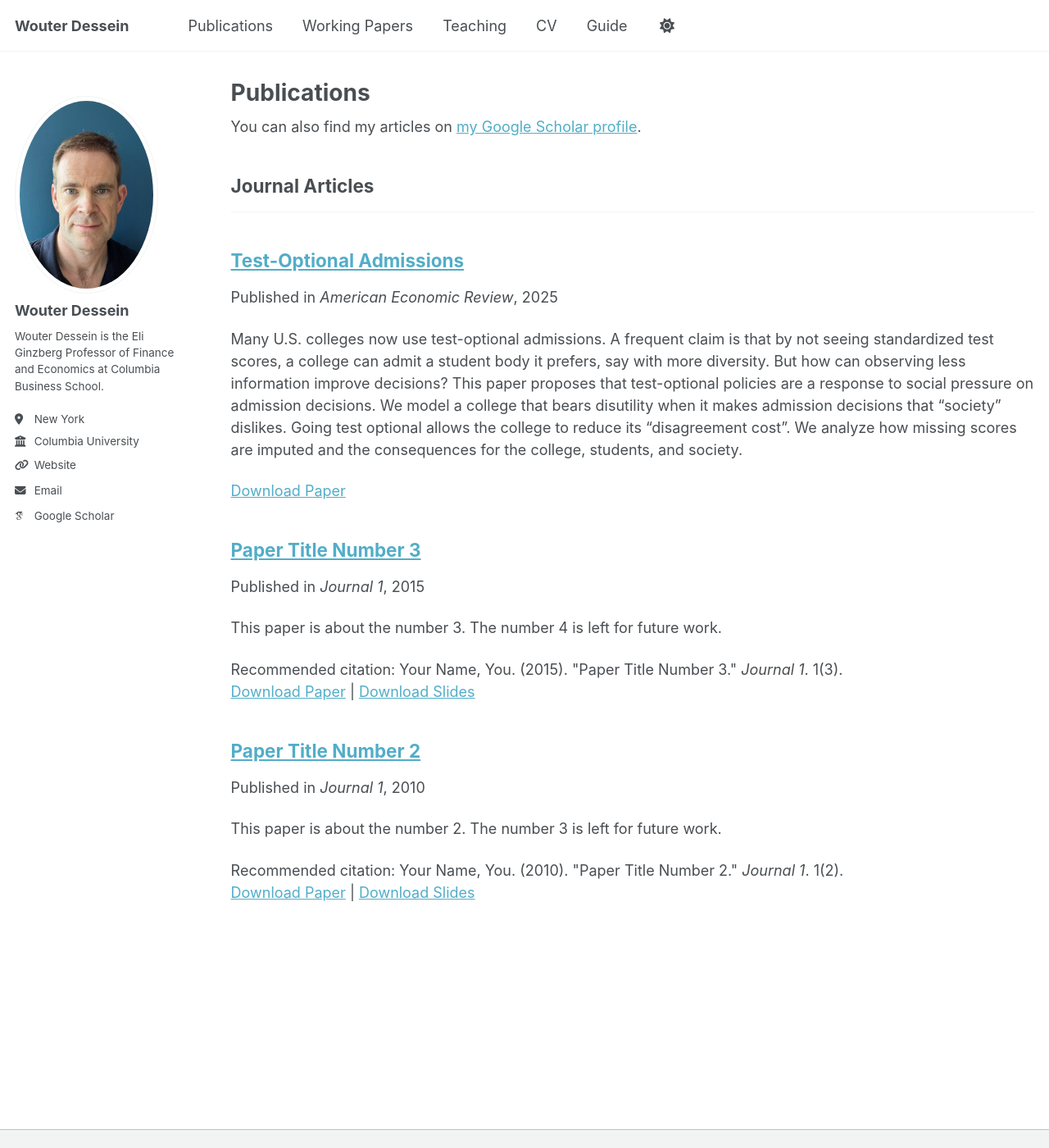
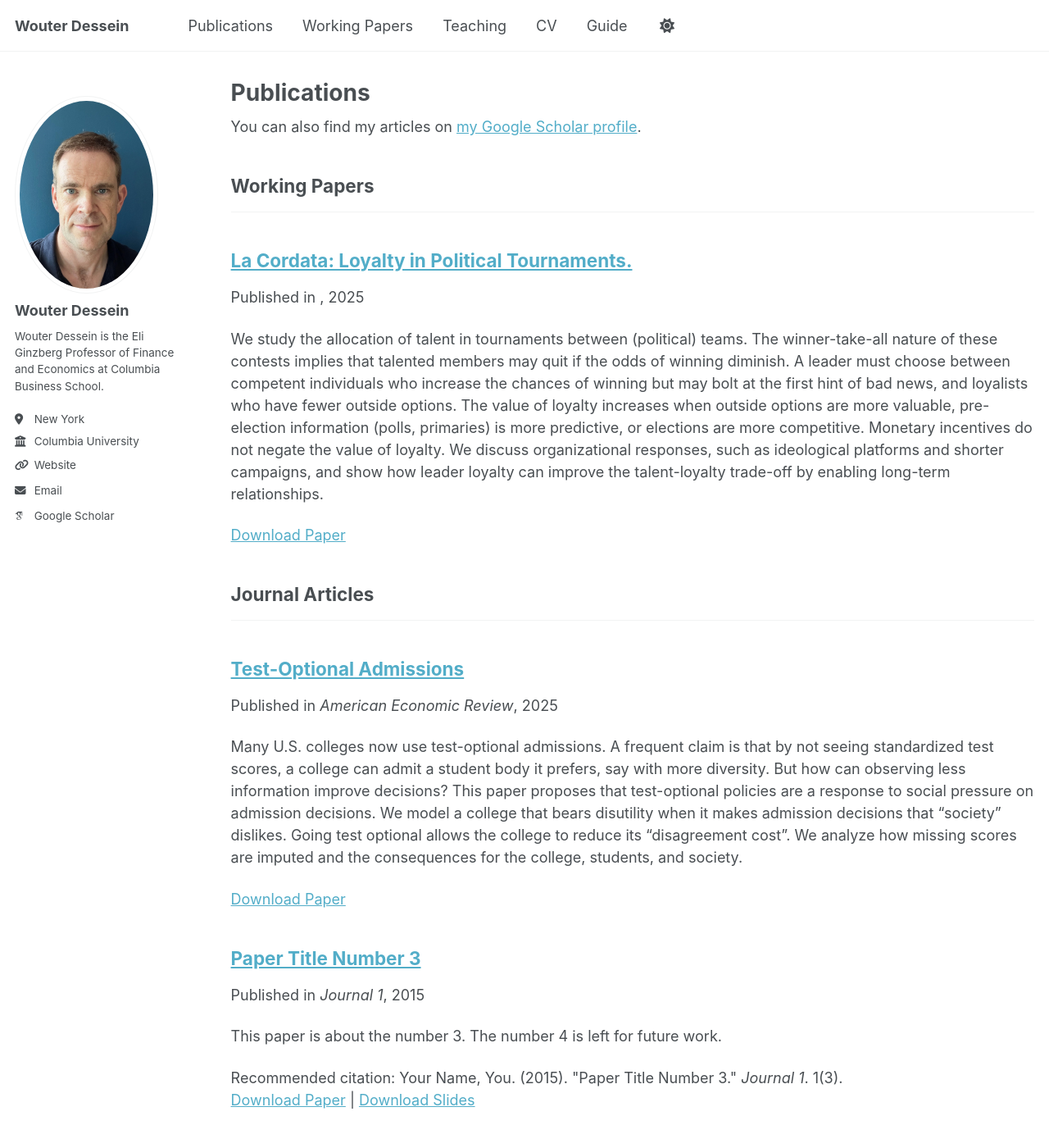
Before and after one commit to wd2179/wd2179.github.io, a Jekyll site: the page built from _pages/publications.html, in a window 1280 px wide and 1400 px high. Shown: the whole window at 82% size. Built offline with Jekyll 4.4.1, drawn with Linux system fonts in a browser that asks for light colours; some web fonts are replaced.

Commit message:
Update 2010-10-01-paper-title-number-2.md

```diff
--- a/_publications/2010-10-01-paper-title-number-2.md
+++ b/_publications/2010-10-01-paper-title-number-2.md
@@ -1,14 +1,12 @@
 ---
-title: "Paper Title Number 2"
+title: "La Cordata: Loyalty in Political Tournaments."
 collection: publications
-category: manuscripts
-permalink: /publication/2010-10-01-paper-title-number-2
-excerpt: 'This paper is about the number 2. The number 3 is left for future work.'
-date: 2010-10-01
-venue: 'Journal 1'
-slidesurl: 'http://academicpages.github.io/files/slides2.pdf'
-paperurl: 'http://academicpages.github.io/files/paper2.pdf'
-citation: 'Your Name, You. (2010). &quot;Paper Title Number 2.&quot; <i>Journal 1</i>. 1(2).'
+category: working papers
+permalink: /working papers/2025-06-09-La_Cordata
+excerpt: 'We study the allocation of talent in tournaments between (political) teams. The winner-take-all nature of these contests implies that talented members may quit if the odds of winning diminish. A leader must choose between competent individuals who increase the chances of winning but may bolt at the first hint of bad news, and loyalists who have fewer outside options. The value of loyalty increases when outside options are more valuable, pre-election information (polls, primaries) is more predictive, or elections are more competitive. Monetary incentives do not negate the value of loyalty. We discuss organizational responses, such as ideological platforms and shorter campaigns, and show how  leader loyalty can improve the talent-loyalty trade-off by enabling long-term relationships.'
+date: 2025-06-09
+paperurl: 'http://academicpages.github.io/files/La Cordata_Loyalty in Political Tournaments.pdf'
+
 ---
 
 The contents above will be part of a list of publications, if the user clicks the link for the publication than the contents of section will be rendered as a full page, allowing you to provide more information about the paper for the reader. When publications are displayed as a single page, the contents of the above "citation" field will automatically be included below this section in a smaller font.
```
